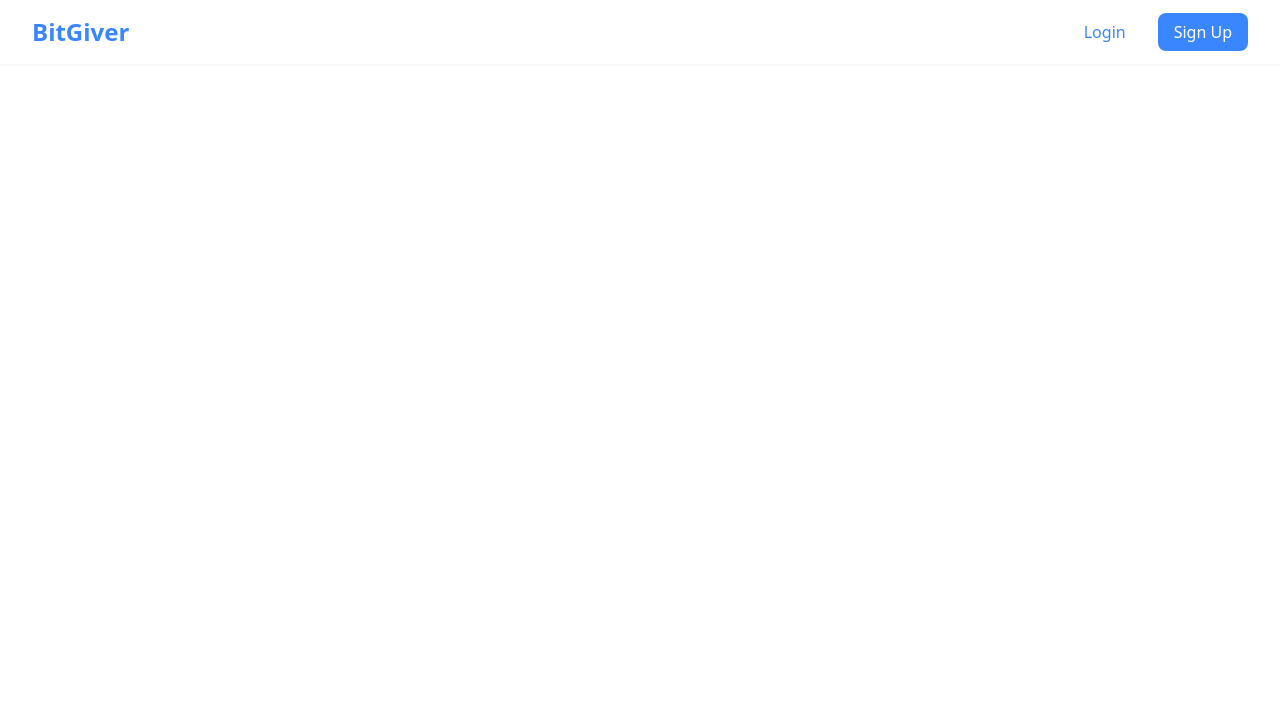
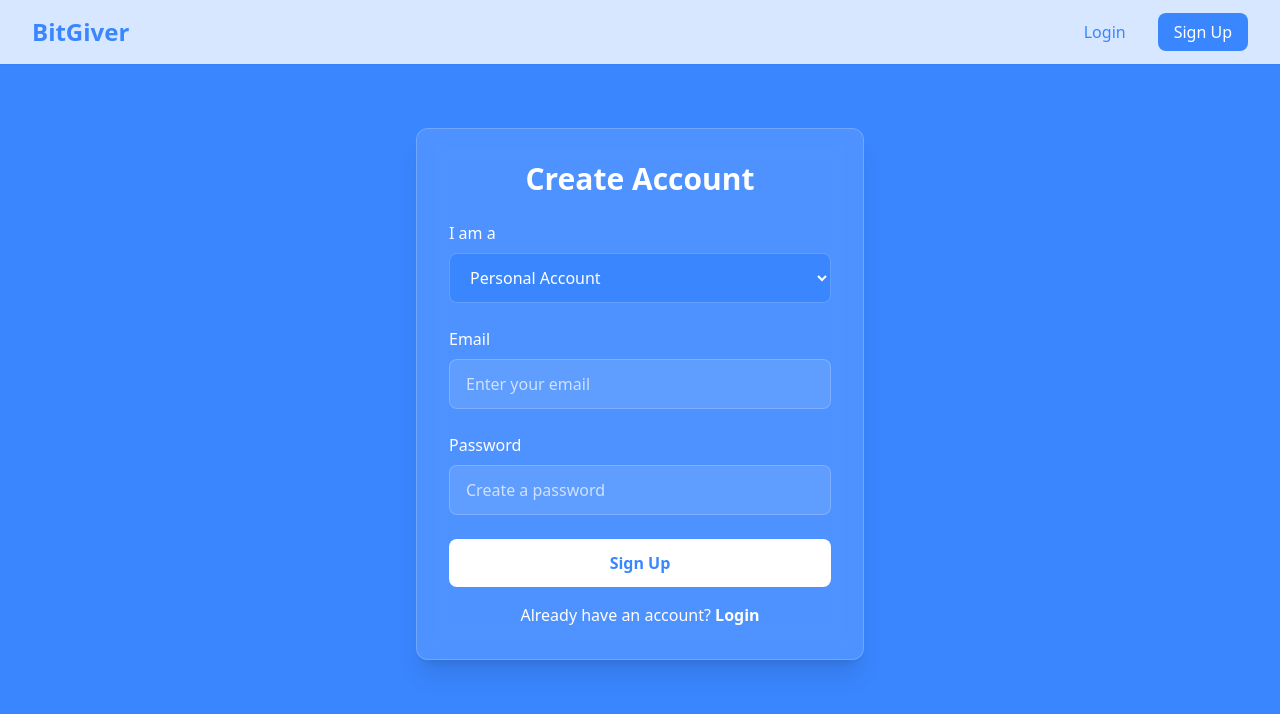
Before and after one commit to AWESOME04/BitGiver, a React (Vite) app in the folder frontend/: page /signup in a window 1280 px wide. Shown: the top 714 px of the page. Built offline with nearby package versions, Linux system fonts and the light colour scheme.

Commit message:
feat: update routes

```diff
--- a/frontend/src/App.tsx
+++ b/frontend/src/App.tsx
@@ -1,6 +1,8 @@
 import { BrowserRouter as Router, Routes, Route } from 'react-router-dom';
 import Navbar from './components/Navbar';
 import Home from './pages/Home';
+import Login from './pages/Login';
+import Signup from './pages/Signup';
 
 function App() {
   return (
@@ -9,6 +11,8 @@
         <Navbar />
         <Routes>
           <Route path="/" element={<Home />} />
+          <Route path="/login" element={<Login />} />
+          <Route path="/signup" element={<Signup />} />
         </Routes>
       </div>
     </Router>
```
